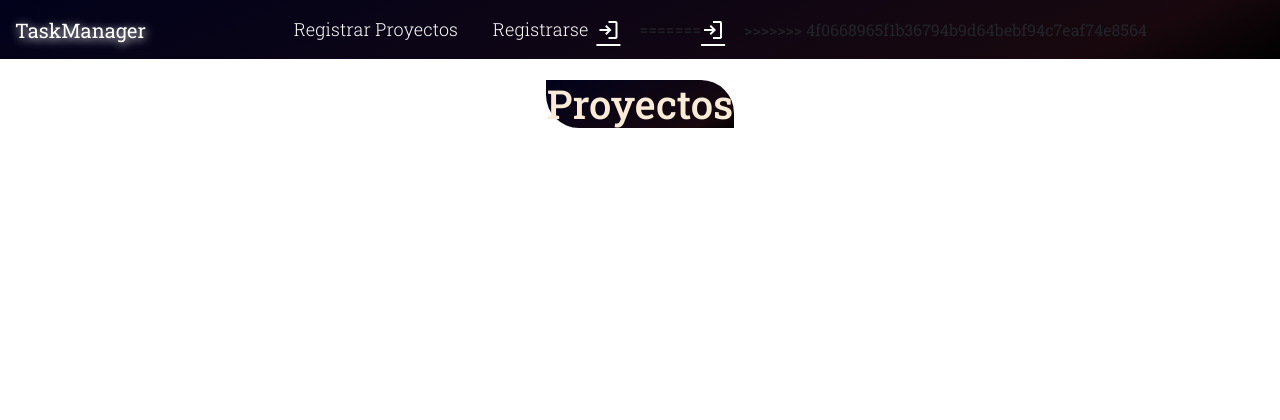
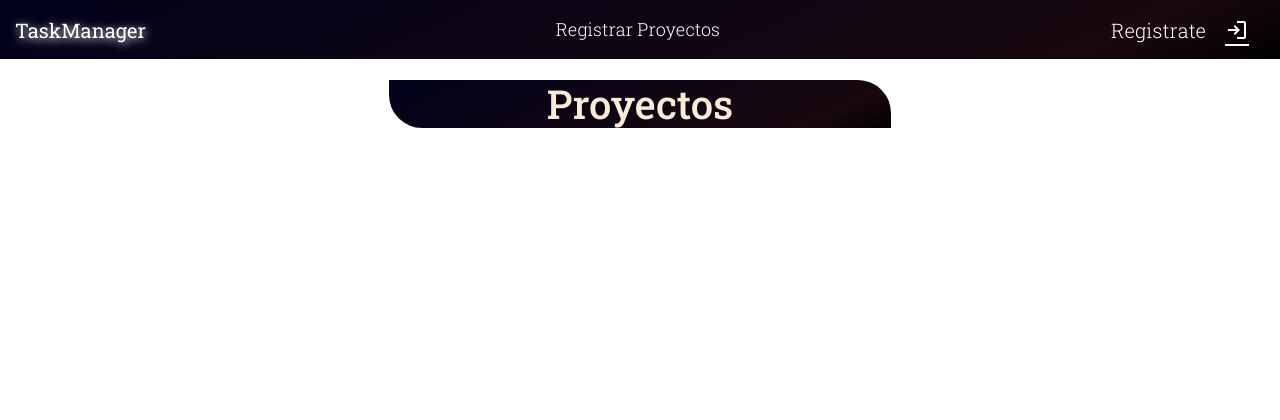
Before and after one commit to francocolil/Tareas, a Python web app: template Aplicacion/templates/index.html in a window 1280 px wide. Shown: the top 420 px of the page. Run offline with Jinja, Linux system fonts and the light colour scheme; the template is opened without the code that fills it, so the values that code supplies are empty.

Commit message:
mejoras front nav

```diff
--- a/Aplicacion/static/css/home.css
+++ b/Aplicacion/static/css/home.css
@@ -11,21 +11,21 @@
     transition: .5s;
 }
 
-.navbar-brand{
+.navbar-brand {
     color: #ffffff;
     transition: .5s;
     text-shadow: 1px 2px 10px white;
     padding: 0px 3px 0px 3px;
 }
 
-.nav-full-item:hover{
+.nav-full-item:hover {
     color: #ffffff;
     text-shadow: 1px 2px 6px white;
-    filter:blur(0.5px);
+    filter: blur(0.5px);
     font-weight: 600;
 }
 
-.navbar-brand:hover{
+.navbar-brand:hover {
     text-shadow: 1px 2px 36px white;
     color: #ffffff;
     background-color: #532757ba;
@@ -35,14 +35,14 @@
 }
 
 /* Navbar Icons */
-.customLoginIcon{
+.customLoginIcon {
     color: white;
     margin: 0px 19px 0px 0px;
     font-size: 25px;
     transition: .5s;
 }
 
-.customLoginIcon:hover{
+.customLoginIcon:hover {
     background-color: #532757ba;
     border-radius: 11px;
     padding: 4px 4px 4px 4px;
@@ -50,20 +50,36 @@
     cursor: pointer;
 }
 
-.custom-navtoggler{
+.custom-navtoggler {
     background-color: white;
     filter: drop-shadow(0px 0px 4px #ffffff91);
+}
+
+.custom-registrarse {
+    margin-right: 10px;
+    color: white;
+    margin: 0px 19px 0px 0px;
+    font-size: 20px;
+    transition: .5s;
+}
+
+.custom-registrarse:hover {
+    background-color: #532757ba;
+    border-radius: 11px;
+    padding: 4px 4px 4px 4px;
+    text-shadow: 0px 0px 5px white;
+    cursor: pointer;
 }
 
 
 /* INDEX/HOME */
 
-.index-container{
+.index-container {
     max-width: 100%;
     min-height: 100vh;
 }
 
-.title-h1{
+.title-h1 {
     background: linear-gradient(156deg, rgba(1, 2, 27, 1) 0%, rgba(24, 8, 14, 1) 86%, rgba(0, 0, 0, 1) 100%) !important;
     text-align: center;
     width: 15%;
@@ -73,15 +89,43 @@
     border-radius: 0px 33px 0px 33px;
 }
 
+.customUser{
+    background-color: #532757ba;
+    border-radius: 9px;
+    padding: 3px 3px 3px 3px;
+    text-shadow: 0px 0px 5px white;
+    cursor: pointer;
+    margin-right: 13px;
+    color: white;
+    font-size: 13px;
+}
+
+.customUser:hover{
+    color: white;
+}
 /* Media Querys */
 
-@media screen and (min-width: 992px){
-    .navbar-center-items{
+@media screen and (min-width: 992px) {
+    .navbar-center-items {
         display: flex !important;
         justify-content: center;
     }
-    .nav-bar-items{
+
+    .nav-bar-items {
         gap: 19px;
     }
 
+    .title-h1 {
+        width: 40%;
+    }
 }
+
+@media screen and (max-width:992px) {
+    .custom-registrarse {
+        margin-left: auto;
+    }
+
+    .title-h1 {
+        width: 80%;
+    }
+}
--- a/Aplicacion/templates/base.html
+++ b/Aplicacion/templates/base.html
@@ -16,12 +16,9 @@
     />
     <link
       rel="stylesheet"
-      href="{{ url_for('static', filename='css/global.css') }}"
-    />
-    <link
-      rel="stylesheet"
-      href="https://fonts.googleapis.com/css2?family=Material+Symbols+Outlined:opsz,wght,FILL,GRAD@24,400,0,0&icon_names=login"
-    />
+      href="{{ url_for('static', filename='css/global.css') }}"/>
+    <link rel="stylesheet" href="https://fonts.googleapis.com/css2?family=Material+Symbols+Outlined:opsz,wght,FILL,GRAD@24,400,0,0&icon_names=login"/>
+    <link rel="stylesheet" href="https://fonts.googleapis.com/css2?family=Material+Symbols+Outlined:opsz,wght,FILL,GRAD@20..48,100..700,0..1,-50..200&icon_names=logout" />
     <link rel="preconnect" href="https://fonts.googleapis.com" />
     <link rel="preconnect" href="https://fonts.gstatic.com" crossorigin />
     <link
@@ -55,30 +52,20 @@
             <a
               class="nav-link nav-full-item"
               aria-current="page"
-              href="{{url_for('proyecto.ver_proyectos')}}"
-              >Mis Proyectos</a
-            >
+              href="{{url_for('proyecto.ver_proyectos')}}">Mis Proyectos</a>
 
             <a
               class="nav-link nav-full-item"
               aria-current="page"
-              href="{{url_for('proyecto.register_proyecto')}}"
-              >Registrar Proyectos</a
-            >
-
-            <a class="nav-link nav-full-item" aria-current="page"
-              >{{current_user.username}}</a
-            >
+              href="{{url_for('proyecto.register_proyecto')}}">Registrar Proyectos</a>
+          </div>
+        </div>
+        <a class="nav-link customUser" aria-current="page">hola {{current_user.username}}</a>
 
       <a
         class="material-symbols-outlined customLoginIcon"
-              href="{{url_for('auth.logout')}}"
-              >logout</a
-            >
-          </div>
-        </div>
+        href="{{url_for('auth.logout')}}" style="text-decoration: none;">logout</a>
 
-<<<<<<< HEAD
         {% else %}
 
         <div class="navbar-nav nav-bar-items">
@@ -88,30 +75,25 @@
             href="{{url_for('proyecto.register_proyecto')}}"
             >Registrar Proyectos</a
           >
+        </div>
+      </div>
       <a
-            class="nav-link nav-full-item"
+        class="nav-link nav-full-item custom-registrarse"
         aria-current="page"
         href="{{url_for('auth.register')}}"
-            >Registrarse</a
+        >Registrate</a
       >
-        </div>
       <a
         class="material-symbols-outlined customLoginIcon"
         href="{{url_for('auth.login')}}"
         >login</a
       >
-=======
-        <a class="material-symbols-outlined customLoginIcon" href="{{url_for('auth.login')}}">login</a>
-
->>>>>>> 4f0668965f1b36794b9d64bebf94c7eaf74e8564
-      </div>
-
       {% endif %}
     </nav>
     <!-- FIN NAVBAR -->
 
-    {% block content %} {% endblock %} {% for messages in get_flashed_messages()
-    %}
+    {% block content %} {% endblock %} {% for messages in
+    get_flashed_messages()%}
 
     <p class="alert alert-danger" role="alert">{{messages}}</p>
 
```
Lines whose indentation alone changed are shown as unchanged.
